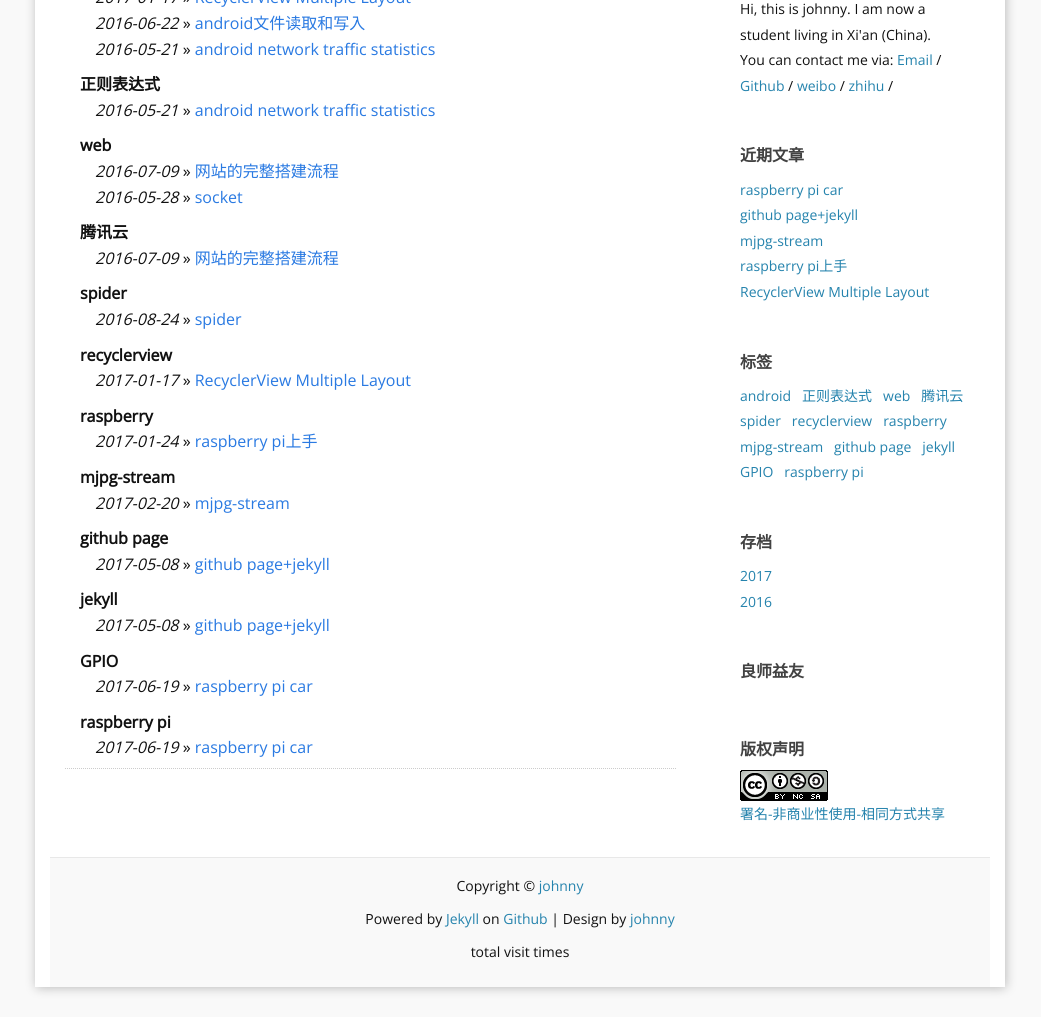
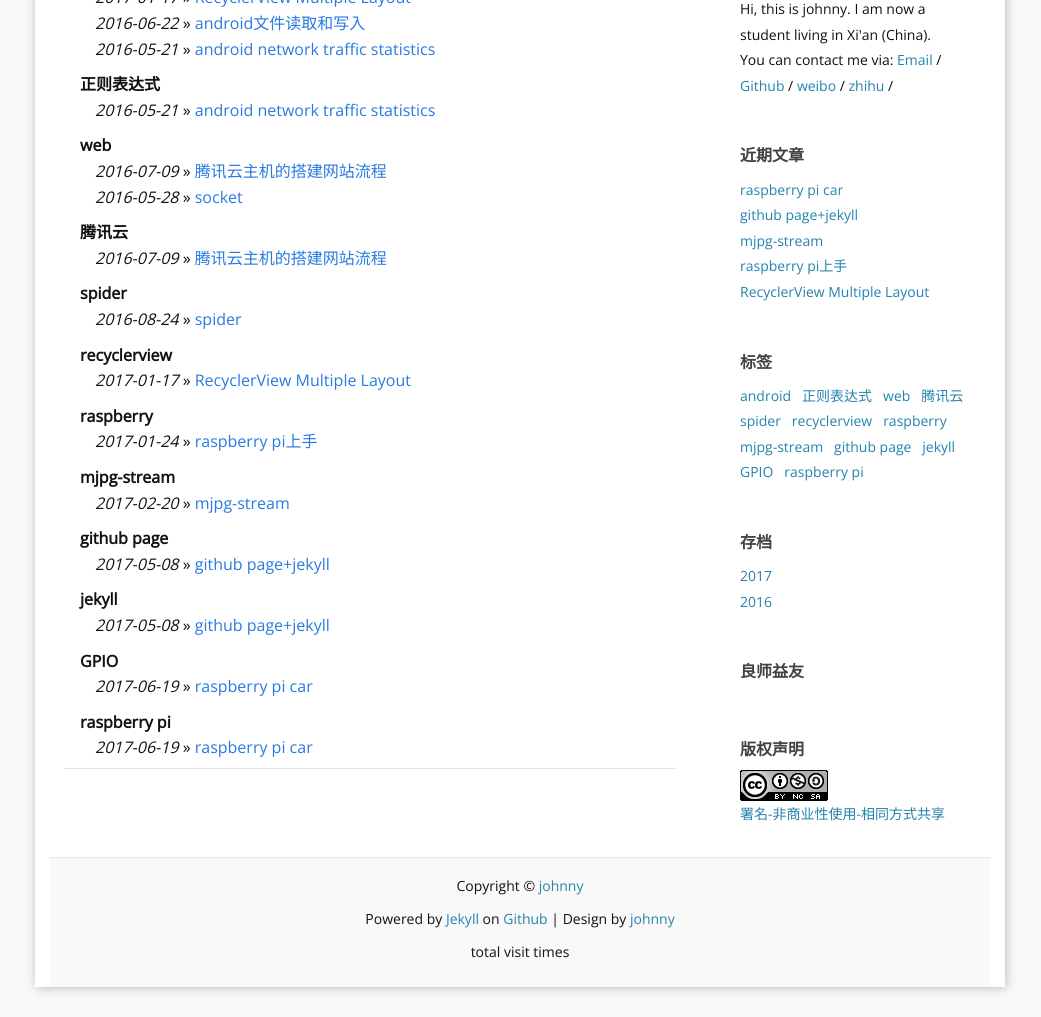
Before and after one commit to cnafan/cnafan.github.io, a Jekyll site: the page built from e_tags.md, in a window 1280 px wide, cut to the strip 402-1419 px from the top of the page. Shown: the whole strip, without its empty margins (120-1161 px from the left). Built offline with Jekyll 4.4.1, drawn with Linux system fonts in a browser that asks for light colours; nearby versions of some CDN libraries; comment, search, counter and statistics services are not loaded.

Commit message:
pic size

````diff
--- a/_posts/2016-07-09-my-web-site.md
+++ b/_posts/2016-07-09-my-web-site.md
@@ -1,7 +1,7 @@
 ---
 published: true
 layout: post
-title: 网站的完整搭建流程
+title: 腾讯云主机的搭建网站流程
 author: johnny
 category: articles
 tags:
@@ -12,21 +12,24 @@
 <!-- more -->
 整个配置大体上分的话，可以分成3个方面:
 - 第一步即各模块的安装,自己的服务器搭建选用的是apache+mod_wsgi+python(flask)；其中apache服务器当时选用的版本是Win64-2.4.20 VC10,mod_wsgi的版本是VC10，在加上VC10编译的python34.这里需要强调的这三个模块必须是统一编译版本，要么都是VC10,要么都是VC11，不要问我为什么知道,都是泪0.0。ok,版本选用完后，开始正式安装。
-- 第二步，先说apache的配置，进入Apache24的安装目录下的conf目录，打开httpd.conf文件，找到```LoadModule wsgi_module modules/mod_wsgi.so``` ```LoadModule include_module modules/mod_include.so```这两行，去掉前面的‘#’，接下来进入Apache24/conf/extra目录,打开httpd-vhosts.conf文件，添加
+- 第二步，先说apache的配置，进入Apache24的安装目录下的conf目录，打开httpd.conf文件，找到```LoadModule wsgi_module modules/mod_wsgi.so```
+```LoadModule include_module modules/mod_include.so```这两行，去掉前面的‘#’，接下来进入Apache24/conf/extra目录,打开httpd-vhosts.conf文件，添加
+
 ```
-&lt;VirtualHost *:80 >
+<VirtualHost *:80 >
     ServerAdmin example@company.com
     DocumentRoot c:\网站的本地文件夹
     ServerName ‘自己服务器的ip’
     WSGIScriptAlias / c:\网站的本地文件夹\myweb.wsgi
-   &lt;Directory "c:\网站的本地文件夹">
+    <Directory "c:\网站的本地文件夹">
         Options -Indexes
         AllowOverride All
         Require all granted
-    &lt;/Directory>
-&lt;/VirtualHost>
+    </Directory>
+</VirtualHost>
 ```
 - ok，继续，第三步我们在本地创建一个文件夹，在里面新建一个*.wsgi文件
+
 ```
 import sys
 sys.path.insert(0, "c:/网站的本地文件夹")
````
Also changed, not shown: _posts/2017-06-19-raspberry-pi-car.md (+4 -2 lines).
